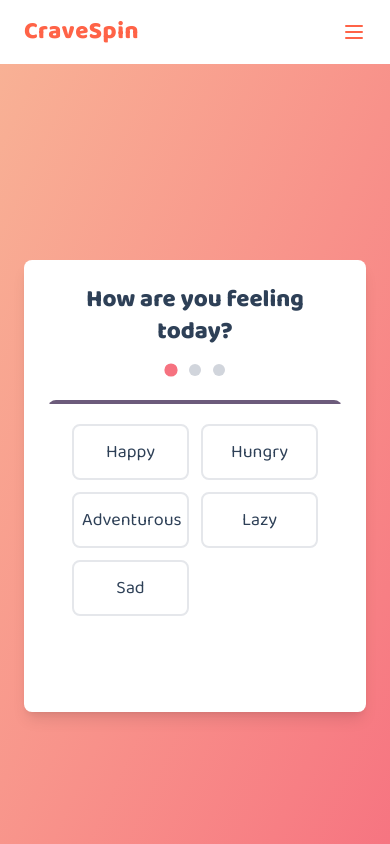
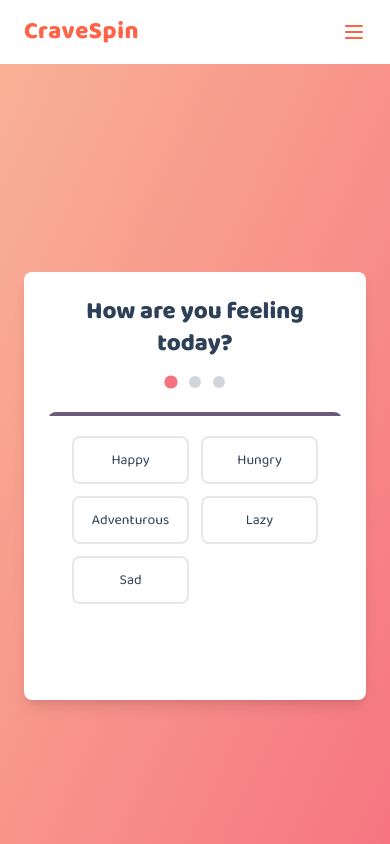
Before and after one commit to DevChiii/crave-spin, a SvelteKit app: page / in a window 390 px wide. Shown: the top 844 px of the page. Built offline with nearby package versions, Linux system fonts and the light colour scheme.

Commit message:
Fix mood option display for small screen using text-sm sm:text-lg

```diff
--- a/src/routes/+page.svelte
+++ b/src/routes/+page.svelte
@@ -166,7 +166,7 @@
             {#each moods as mood}
               <button
                 on:click={() => selectMood(mood)}
-                class="py-3 px-2 rounded-lg border-2 text-lg transition-all {selectedMood === mood ? 'bg-[#F67280] text-white border-[#F67280] font-bold -translate-y-1 shadow-md' : 'border-gray-200 text-[#2E4057] hover:border-[#F8B195] hover:-translate-y-1'} {lastClickedOption === mood ? 'click-effect' : ''}">
+                class="py-3 px-2 rounded-lg border-2 text-sm sm:text-lg transition-all {selectedMood === mood ? 'bg-[#F67280] text-white border-[#F67280] font-bold -translate-y-1 shadow-md' : 'border-gray-200 text-[#2E4057] hover:border-[#F8B195] hover:-translate-y-1'} {lastClickedOption === mood ? 'click-effect' : ''}">
                 {mood}
               </button>
             {/each}
```
